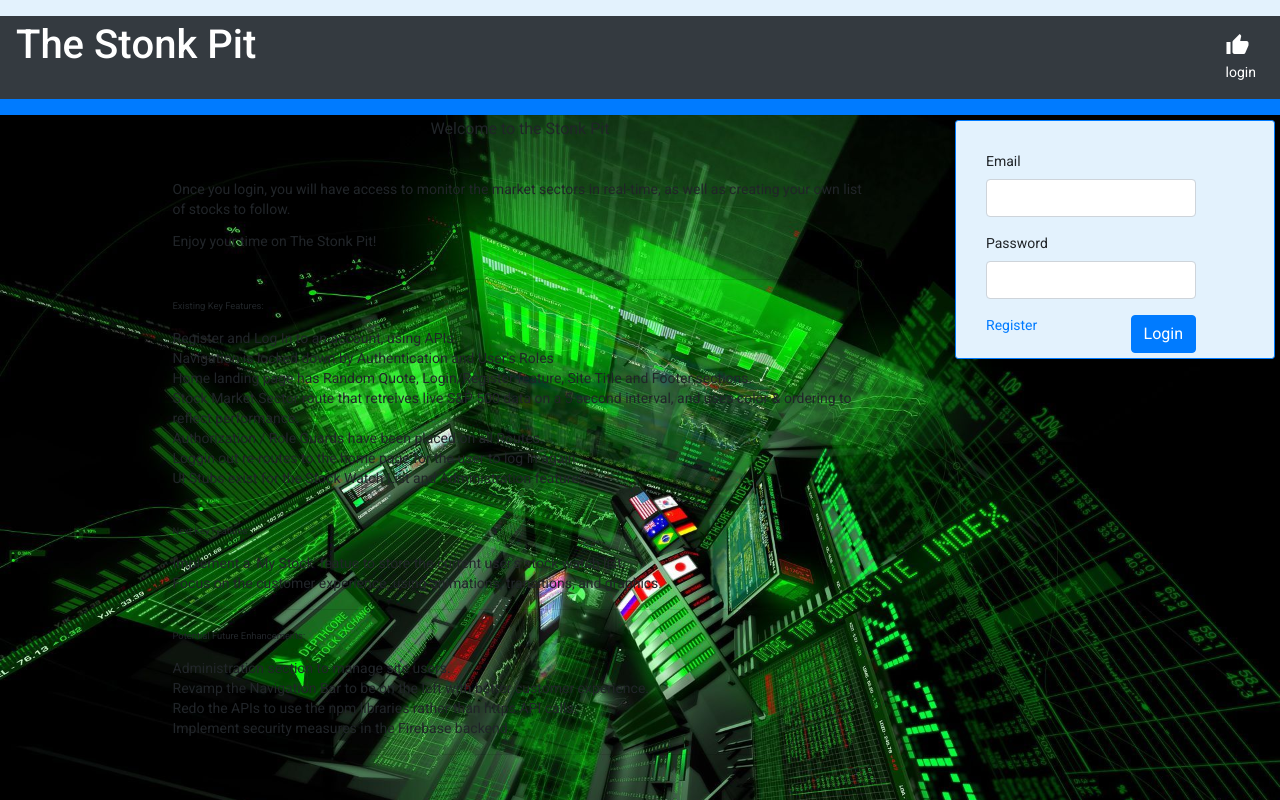
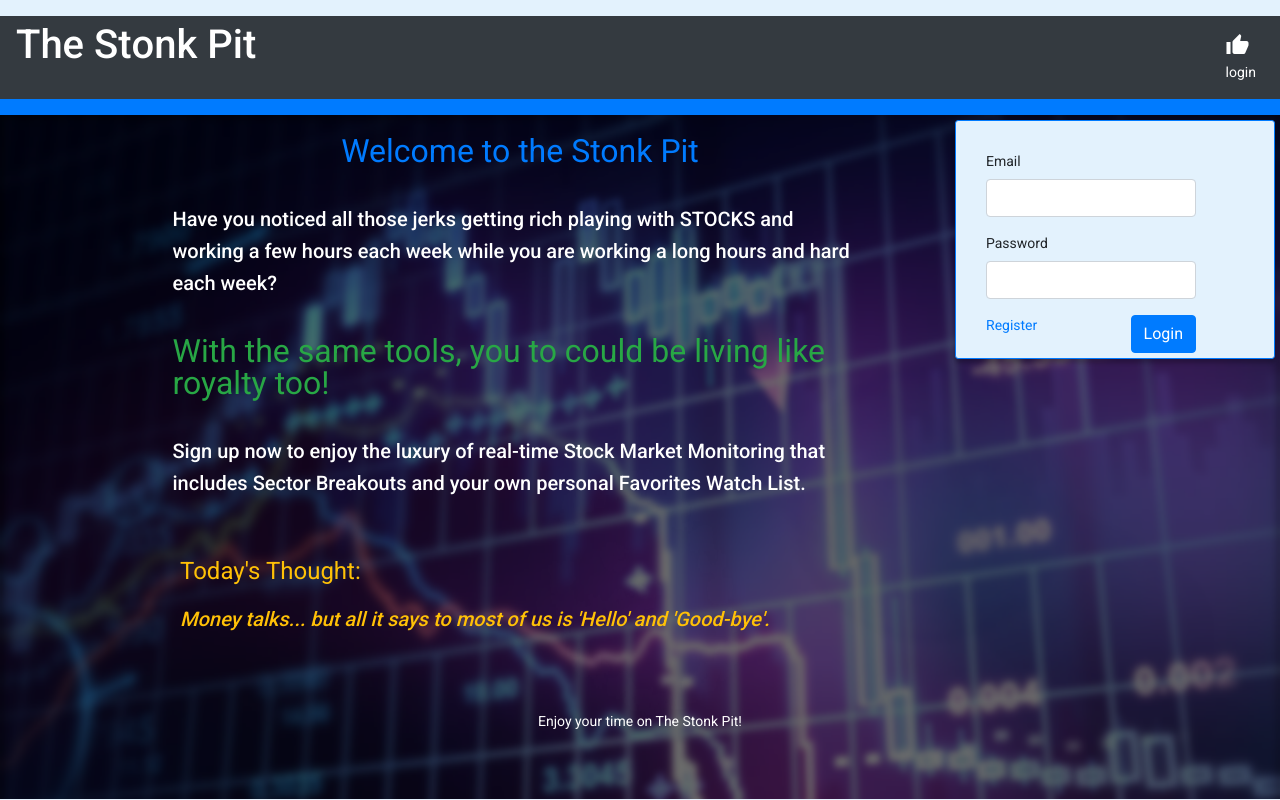
Before and after one commit to alphasig29/stock-market-app, an Angular app: page / in a window 1280 px wide. Shown: the top 800 px of the page. Built offline with nearby package versions, Linux system fonts and the light colour scheme.

Commit message:
added more color and cosmetics to the site

```diff
--- a/src/app/admin/admin-component/admin-component.component.css
+++ b/src/app/admin/admin-component/admin-component.component.css
@@ -0,0 +1,4 @@
+h1 {
+  font-size: xx-large;
+  /* margin-top: 20px; */
+}
--- a/src/app/admin/admin-component/admin-component.component.html
+++ b/src/app/admin/admin-component/admin-component.component.html
@@ -1,7 +1,4 @@
-<h2>This will be the area to manage user accounts</h2>
-<p>admin-component works!</p>
-<p>admin-component works!</p>
-<p>admin-component works!</p>
-<p>admin-component works!</p>
-<p>admin-component works!</p>
+<br>
+<h1 class="text-center text-primary">User Administration</h1>
+
 <app-background></app-background>
--- a/src/app/app.component.css
+++ b/src/app/app.component.css
@@ -39,7 +39,8 @@ body {
 }
 
 .image {
-  background-image: url("../assets/background6.jpg");
+  background-image: url("../assets/background7.png");
+  /* filter: brightness(25%); */
   background-size: cover;
   background-size: 100%;
   min-height: 700px;
--- a/src/app/home-page/home-page.component.css
+++ b/src/app/home-page/home-page.component.css
@@ -22,6 +22,31 @@ li {list-style-type: none;}
 
   100% {
     opacity: 1;
+    transform: translateX(0);
+  }
+}
+
+/* content adjustments */
+h1 {
+  font-size: xx-large;
+}
+
+/* sliding in the Login form from the left to the right */
+.enter-from-left {
+  height: 100px;
+  width: 75px;
+  color: white;
+  animation: moveright 3s 1 normal forwards;
+}
+
+@keyframes moveright {
+  0% {
+    opacity: 0;
+    transform: translateX(-200px);
+  }
+
+  100% {
+    opacity: 1;
     transform: translateY(0);
   }
 }
--- a/src/app/home-page/home-page.component.html
+++ b/src/app/home-page/home-page.component.html
@@ -3,59 +3,43 @@
 <app-login class="float-right col-md-3 border border-primary rounded-sm login-form enter-from-right"
   style="margin-top: 5px; margin-right: 5px; box-shadow: 0px 4px 4px 0px rgba(0,0,0,0.24); "
   *ngIf="!userIsLoggedIn"></app-login>
-<div class="container" style="min-height: 275px;">
-  <h3 class="text-center">Welcome to the Stonk Pit</h3>
+<!-- <div class="float-left enter-from-left">
+  <p>This is the left</p>
+</div> -->
+
+  <br>
+<div class="container text-white" style="min-height: 275px;">
+  <h1 class="text-center text-primary">Welcome to the Stonk Pit</h1>
   <br>
   <div class="row">
     <div class= "container col-md-10">
-      <p>Once you login, you will have access to monitor the market sectors in real-time,
-        as well as creating your own list of stocks to follow.
-      </p>
-      <p>Enjoy your time on The Stonk Pit!</p>
-    </div>
+      <h2>Have you noticed all those jerks getting rich playing with STOCKS and working a few hours each
+        week while you are working a long hours and hard each week?
+      </h2>
+      <br>
+      <h1 class="text-success">With the same tools, you to
+        could be living like royalty too!</h1>
 
-    <div class="container col-md-10">
-      <hr>
-      <h6>Existing Key Features:</h6>
-      <div >
-        <li>Register and Log In to an account, using APIs.</li>
-        <li>Navigation is locked down by Authentication and User's Roles</li>
-        <li>Home landing page has Random Quote, Login/Register feature, Site Title and Footer sections. </li>
-        <li>Stock Market Sector route that retreives live S&P 500 data on a 5 second interval, and uses color & ordering to reflect performance.</li>
-        <li>Authorization / Role Guards have been placed on all Routes.</li>
-        <li>Loggin out re-routes to the home page for the user to log in again.</li>
-        <li>UI Stubs exist for the Stock Watch List and Administration features.</li>
-      </div>
-    </div>
+        <br>
+      <h2>Sign up now to enjoy the luxury of real-time Stock Market Monitoring that
+        includes Sector Breakouts and your own personal Favorites Watch List. </h2>
 
-    <div class=" container col-md-10">
-      <hr>
-      <h6>Next Key Features:</h6>
-      <div>
-        <li>Implement a 'My Stock' featue to store the current user's stock watch list. </li>
-        <li>Focus on the customer experience, using animations, transitions, and graphics.</li>
-      </div>
-    </div>
-
-    <div class=" container col-md-10">
-      <hr>
-      <h6>Potential Future Enhancements:</h6>
-      <div>
-        <li>Administration section to manage site users.</li>
-        <li>Revamp the Navigation Bar to be on the left with better customer experience.</li>
-        <li>Redo the APIs to use the npm libraries rather than https API calls.</li>
-        <li>Implement security measures in the Firebase backend.</li>
-        <hr>
-      </div>
     </div>
 
   </div>
   <br>
   <br>
+
   <div class="row">
-    <div class="container col-md-10">
+    <div class="container col-md-10 float-bottom">
       <app-random-quote></app-random-quote>
     </div>
   </div>
+
+  <br><br><br>
+  <div class=" container col-md-10 text-center">
+    <p>Enjoy your time on The Stonk Pit!</p>
+  </div>
+
 </div>
 <!-- <app-stock-list></app-stock-list> -->
--- a/src/app/sectors/sector-list/sector-list.component.css
+++ b/src/app/sectors/sector-list/sector-list.component.css
@@ -4,6 +4,7 @@
 
 h1 {
   /* margin-top: 20px; */
-  font-size: 48px;
-  font-weight: bold;
+  /* font-size: 48px;
+  font-weight: bold; */
+  font-size: xx-large;
 }
--- a/src/app/sectors/sector-list/sector-list.component.html
+++ b/src/app/sectors/sector-list/sector-list.component.html
@@ -2,7 +2,7 @@
 <!-- <div class="row row-cols-1 row-cols-sm-2 row-cols-md-3 row-cols-lg-4 row-cols-xl-5 row row-cols-md-12"> -->
   <div class="container-fluid"> <!--  style="background-color: #e3f2fd;" -->
     <br>
-    <h1 class="text-center text-white">Sector Heat Chart</h1>
+    <h1 class="text-center text-primary">Sector Heat Chart</h1>
 
     <hr>
     <div class="card-deck" >
--- a/src/app/shared/navbar/navbar.component.html
+++ b/src/app/shared/navbar/navbar.component.html
@@ -43,8 +43,6 @@
   <div class="navbar-right" *ngIf="!userIsLoggedIn">
     <ul class="navbar-nav">
       <li class="nav-item ">
-        <!-- <i class="material-icons" style="color: white; font-size: 36px;">alarm</i> -->
-        <!-- <mat-icon class="md-36" style="color: white;">alarm_on</mat-icon> -->
         <a class="nav-link fancy-link" style="cursor:pointer" routerLink="/" routerLinkActive="active"
             > <span class="material-icons">
               thumb_up
--- a/src/app/shared/random-quote/random-quote.component.html
+++ b/src/app/shared/random-quote/random-quote.component.html
@@ -1,2 +1,3 @@
-<h3>Today's Thought:</h3>
-<h4>{{currentQuote}}</h4>
+<!-- <hr style="color: #FFC107"> -->
+<h1 class="text-warning">Today's Thought:</h1>
+<h2 class="text-warning font-italic">{{currentQuote}}</h2>
--- a/src/app/shared/random-quote/random-quote.component.ts
+++ b/src/app/shared/random-quote/random-quote.component.ts
@@ -12,7 +12,7 @@ export class RandomQuoteComponent implements OnInit {
     "I wish I could buy Facebook stock with my Farmville money.",
     "I'm much more comfortable putting my money into fottbal bets than into thte stock market.",
     "Buy low, sell high, sleep 16 hours a day.",
-    "The NASDAQ indes indicated that you were a poor investment of both time and money.",
+    "The NASDAQ index indicated that you were a poor investment of both time and money.",
     "I'm not sure if I'm trading better, or the market stopped going down.",
     "The stock market is less volatile than most romantic relationships.",
     "I want to have just enough money to be able to decide for myself if money solves everything.",
--- a/src/app/stocks/stock-list/stock-list.component.css
+++ b/src/app/stocks/stock-list/stock-list.component.css
@@ -8,7 +8,8 @@
 
 h1 {
   margin-top: 20px;
-  font-size: 36px;
-  font-weight: bold;
+  /* font-size: 36px; */
+  /* font-weight: bold; */
+  font-size: xx-large;
   /* color: white; */
 }
--- a/src/app/stocks/stock-list/stock-list.component.html
+++ b/src/app/stocks/stock-list/stock-list.component.html
@@ -4,7 +4,7 @@
 
 
       <div class="float-left">
-        <h1 class="text-center">Stock Watch List</h1>
+        <h1 class="text-center text-primary">Stock Watch List</h1>
       </div>
 
       <div class="float-right float-top">
```
Also changed, not shown: src/assets/background7.png (added).
